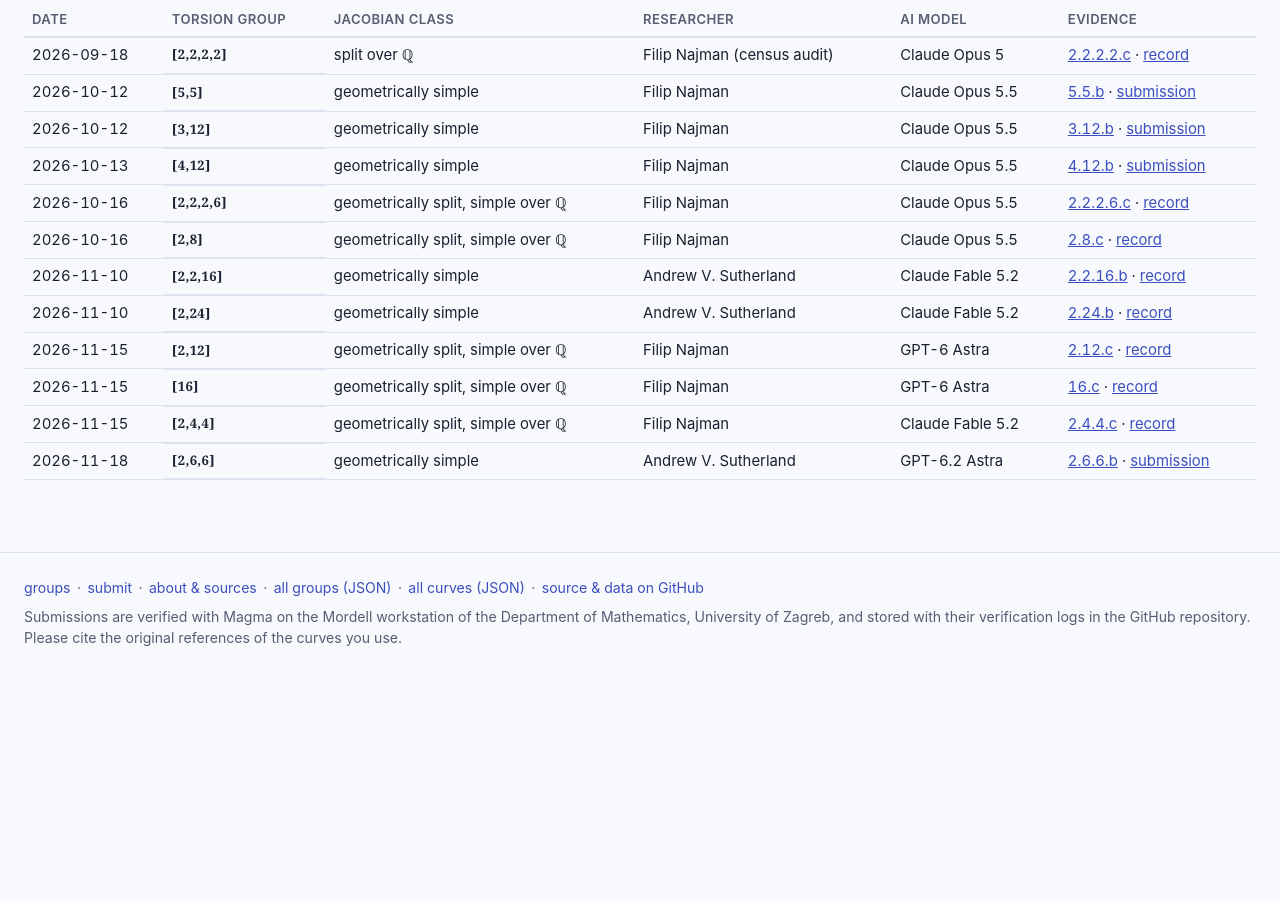
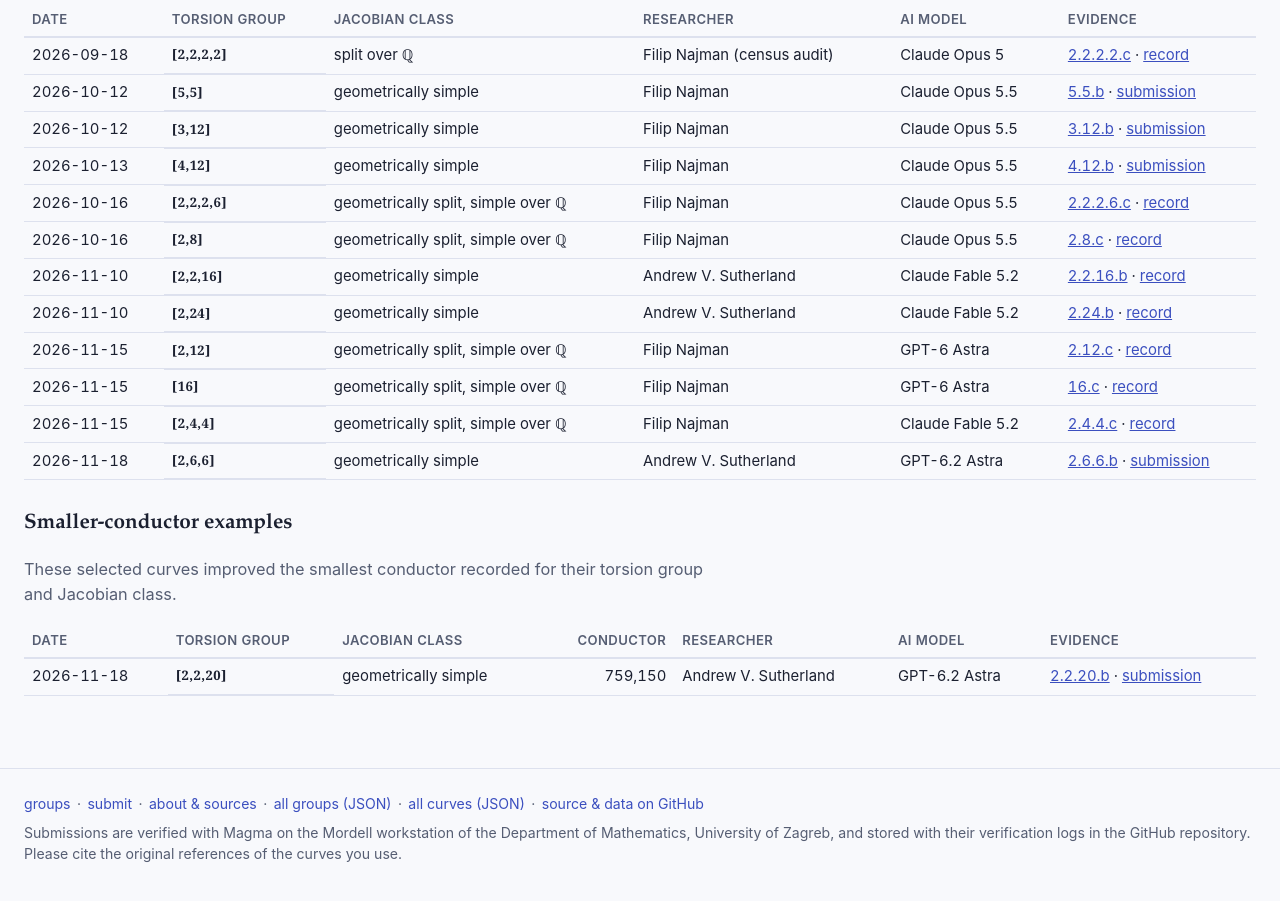
Before and after one commit to Genus-2-torsion/Genus-2-torsion.github.io, a plain HTML site: page discoveries.html in a window 1280 px wide. Shown: the part 785-1686 px from the top of the page. Before the commit the page ends 1474 px from the top, so only its background shows below. Drawn offline with Linux system fonts and the light colour scheme.

Commit message:
Add Sutherland’s [2,2,20] conductor record to the discovery timeline

```diff
--- a/assets/app.js
+++ b/assets/app.js
@@ -468,8 +468,9 @@
   async function renderDiscoveries() {
     const data = await load("discoveries");
     $("#discovery-counts").textContent = `The paper lists ${data.paper_groups} distinct groups across both tables. The census now has ${data.census_groups}.`;
+    const tables = { "New group": "#new-groups", "New in class": "#new-classes", "Smaller conductor": "#smaller-conductors" };
     for (const entry of data.discoveries) {
-      const body = $(entry.scope === "New group" ? "#new-groups" : "#new-classes");
+      const body = $(tables[entry.scope]);
       const date = el("time", { datetime: entry.date }, entry.date);
       const curve = el("a", { href: entry.curve_url }, entry.curve_id);
       const record = entry.source_url && el("a", { href: entry.source_url },
@@ -478,6 +479,7 @@
         el("td", null, date, entry.date_basis === "Verified" ? " (verified)" : null),
         el("th", { scope: "row" }, el("span", { class: "m" }, entry.group)),
         el("td", null, entry.jacobian_class),
+        entry.scope === "Smaller conductor" ? el("td", { class: "num" }, BigInt(entry.conductor).toLocaleString("en-US")) : null,
         el("td", null, entry.person || "Unrecorded"),
         el("td", null, entry.model || "Unrecorded"),
         el("td", null, curve, record ? [" · ", record] : null)));
--- a/data/discoveries.json
+++ b/data/discoveries.json
@@ -183,6 +183,19 @@
       "curve_id": "55.a",
       "curve_url": "https://genus-2-torsion.github.io/curve.html?id=55.a",
       "source_url": "https://github.com/Genus-2-torsion/Genus-2-torsion.github.io/issues/12"
+    },
+    {
+      "date": "2026-11-18",
+      "date_basis": "Reported",
+      "scope": "Smaller conductor",
+      "group": "[2,2,20]",
+      "jacobian_class": "geometrically simple",
+      "person": "Andrew V. Sutherland",
+      "model": "GPT-6.2 Astra",
+      "curve_id": "2.2.20.b",
+      "curve_url": "https://genus-2-torsion.github.io/curve.html?id=2.2.20.b",
+      "source_url": "https://github.com/Genus-2-torsion/Genus-2-torsion.github.io/issues/13",
+      "conductor": "759150"
     }
   ]
 }
--- a/data/knowledge/discovery_credits.json
+++ b/data/knowledge/discovery_credits.json
@@ -13,5 +13,6 @@
   "16.c": {"class_first": true, "person": "Filip Najman", "model": "GPT-6 Astra", "source_url": "https://github.com/Genus-2-torsion/Genus-2-torsion.github.io/commit/19d63b7"},
   "2.12.c": {"class_first": true, "person": "Filip Najman", "model": "GPT-6 Astra", "source_url": "https://github.com/Genus-2-torsion/Genus-2-torsion.github.io/commit/0102a4c"},
   "2.4.4.c": {"class_first": true, "person": "Filip Najman", "model": "Claude Fable 5.2", "source_url": "https://github.com/Genus-2-torsion/Genus-2-torsion.github.io/commit/3329980"},
-  "2.6.6.b": {"class_first": true, "person": "Andrew V. Sutherland", "model": "GPT-6.2 Astra"}
+  "2.6.6.b": {"class_first": true, "person": "Andrew V. Sutherland", "model": "GPT-6.2 Astra"},
+  "2.2.20.b": {"smaller_conductor": true, "person": "Andrew V. Sutherland", "model": "GPT-6.2 Astra"}
 }
--- a/discoveries.html
+++ b/discoveries.html
@@ -4,7 +4,7 @@
   <meta charset="utf-8">
   <meta name="viewport" content="width=device-width, initial-scale=1">
   <title>Discovery timeline — Torsion of genus 2 Jacobians over ℚ</title>
-  <meta name="description" content="A timeline of new genus-2 rational torsion groups and first examples in individual Jacobian classes since the 2026 census paper.">
+  <meta name="description" content="A timeline of new genus-2 rational torsion groups, first examples in individual Jacobian classes, and selected conductor improvements since the 2026 census paper.">
   <link rel="stylesheet" href="assets/style.css?v=6">
 </head>
 <body data-page="discoveries">
@@ -41,7 +41,20 @@
       <tbody id="new-classes"></tbody>
     </table>
   </div>
+
+  <h3 id="smaller-conductor">Smaller-conductor examples</h3>
+  <p>These selected curves improved the smallest conductor recorded for their torsion group and Jacobian class.</p>
+  <div class="table-wrap">
+    <table class="data" aria-labelledby="smaller-conductor">
+      <thead><tr>
+        <th scope="col">Date</th><th scope="col">Torsion group</th><th scope="col">Jacobian class</th>
+        <th scope="col" class="num">Conductor</th>
+        <th scope="col">Researcher</th><th scope="col">AI model</th><th scope="col">Evidence</th>
+      </tr></thead>
+      <tbody id="smaller-conductors"></tbody>
+    </table>
+  </div>
 </main>
-<script src="assets/app.js?v=20261118-discoveries"></script>
+<script src="assets/app.js?v=20261121-discoveries"></script>
 </body>
 </html>
```
Also changed, not shown: data/discoveries.csv (+17 -16 lines), 2 other files.
